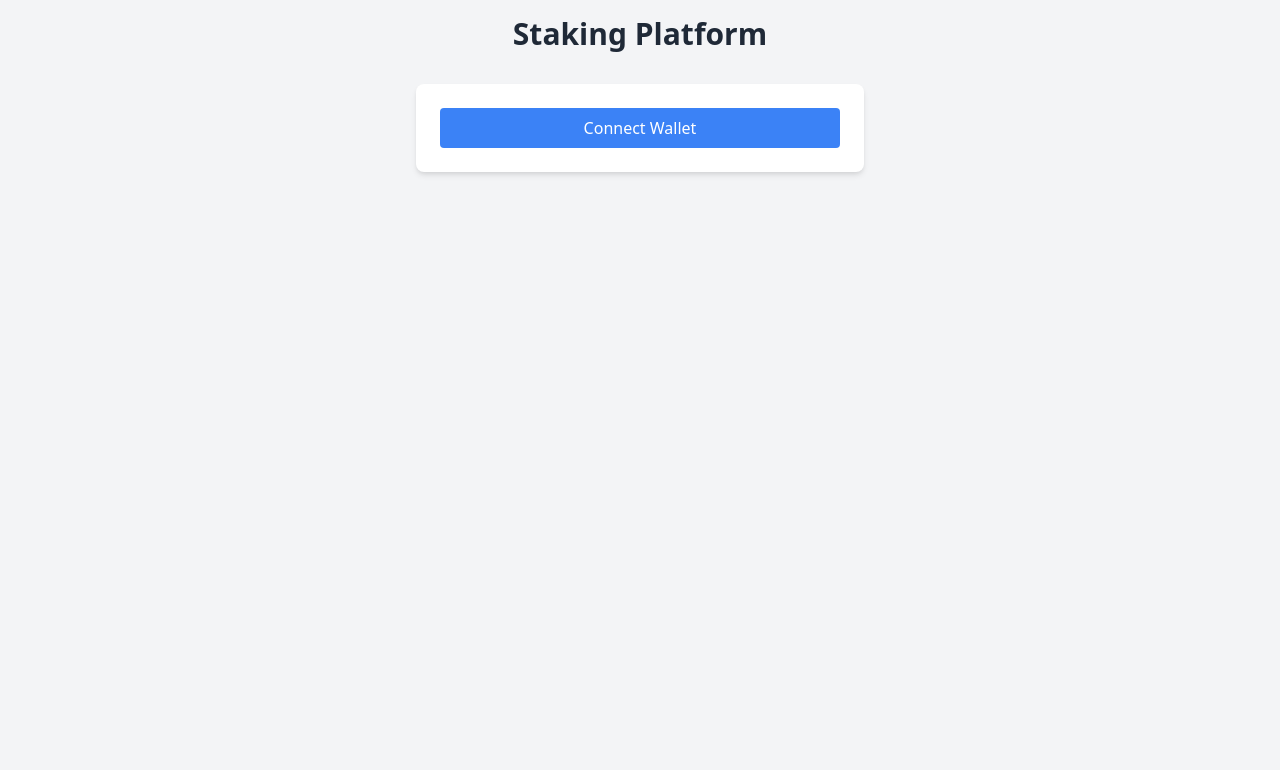
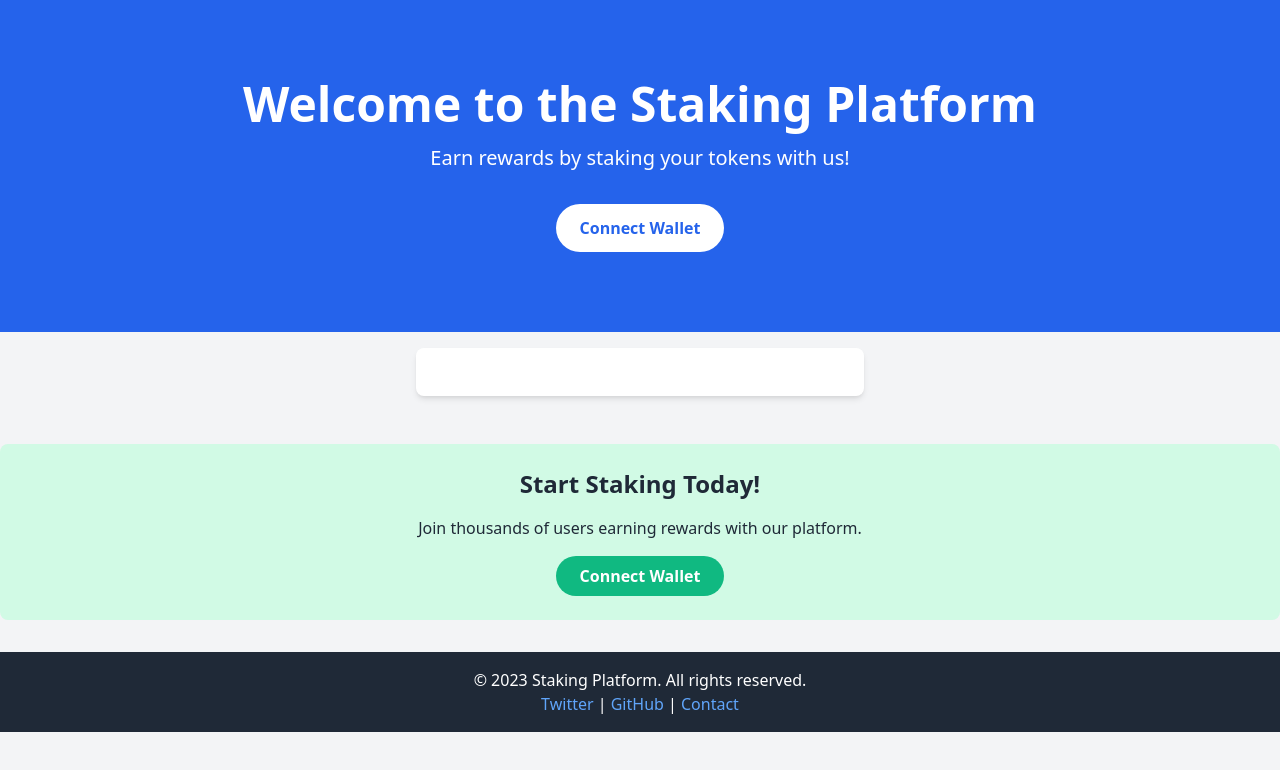
Before and after one commit to Wizbisy/staking-website, a plain HTML site: page index.html in a window 1280 px wide. Drawn offline with nearby package versions, Linux system fonts and the light colour scheme.

Commit message:
Update index.html

```diff
--- a/index.html
+++ b/index.html
@@ -4,16 +4,27 @@
     <meta charset="UTF-8">
     <meta name="viewport" content="width=device-width, initial-scale=1.0">
     <title>Staking Platform</title>
+    <!-- Tailwind CSS -->
     <link href="https://cdn.jsdelivr.net/npm/tailwindcss@2.2.19/dist/tailwind.min.css" rel="stylesheet">
+    <!-- Animate.css -->
+    <link href="https://cdnjs.cloudflare.com/ajax/libs/animate.css/4.1.1/animate.min.css" rel="stylesheet">
 </head>
 <body class="bg-gray-100 text-gray-800">
-                    <div class="container mx-auto p-4">
-                            <h1 class="text-3xl font-bold text-center mb-8">Staking Platform</h1>
-                                    <div class="bg-white p-6 rounded-lg shadow-md max-w-md mx-auto">
-                                                <button id="connectWallet" class="w-full bg-blue-500 text-white py-2 px-4 rounded hover:bg-blue-600">
+    <!-- Hero Section -->
+    <div class="bg-blue-600 text-white py-20">
+        <div class="container mx-auto text-center">
+            <h1 class="text-5xl font-bold mb-4 animate__animated animate__fadeInDown">Welcome to the Staking Platform</h1>
+            <p class="text-xl mb-8 animate__animated animate__fadeInUp">Earn rewards by staking your tokens with us!</p>
+            <button id="connectWallet" class="bg-white text-blue-600 py-3 px-6 rounded-full font-semibold hover:bg-gray-100 animate__animated animate__fadeIn">
                 Connect Wallet
             </button>
-                                                                                        <div id="walletInfo" class="mt-4 hidden">
+        </div>
+    </div>
+
+    <!-- Main Content -->
+    <div class="container mx-auto p-4">
+        <div class="bg-white p-6 rounded-lg shadow-md max-w-md mx-auto animate__animated animate__fadeIn">
+            <div id="walletInfo" class="hidden">
                 <p class="text-sm">Connected Wallet: <span id="walletAddress" class="font-medium"></span></p>
                 <input type="number" id="stakeAmount" placeholder="Amount to stake" class="w-full mt-4 p-2 border rounded">
                 <button id="stakeTokens" class="w-full mt-4 bg-green-500 text-white py-2 px-4 rounded hover:bg-green-600">
@@ -25,7 +36,29 @@
             </div>
         </div>
     </div>
+
+    <!-- Call-to-Action Section -->
+    <div class="bg-green-100 p-6 rounded-lg text-center mt-8">
+        <h2 class="text-2xl font-bold mb-4">Start Staking Today!</h2>
+        <p class="mb-4">Join thousands of users earning rewards with our platform.</p>
+        <button id="connectWallet" class="bg-green-500 text-white py-2 px-6 rounded-full font-semibold hover:bg-green-600">
+            Connect Wallet
+        </button>
+    </div>
+
+    <!-- Footer -->
+    <footer class="text-center mt-8 p-4 bg-gray-800 text-white">
+        <p>&copy; 2023 Staking Platform. All rights reserved.</p>
+        <p>
+            <a href="#" class="text-blue-400 hover:text-blue-300">Twitter</a> |
+            <a href="#" class="text-blue-400 hover:text-blue-300">GitHub</a> |
+            <a href="#" class="text-blue-400 hover:text-blue-300">Contact</a>
+        </p>
+    </footer>
+
+    <!-- Ethers.js -->
     <script src="https://cdn.ethers.io/lib/ethers-5.6.umd.min.js"></script>
+    <!-- Your JavaScript -->
     <script src="app.js"></script>
 </body>
 </html>
```
Lines whose indentation alone changed are shown as unchanged.
